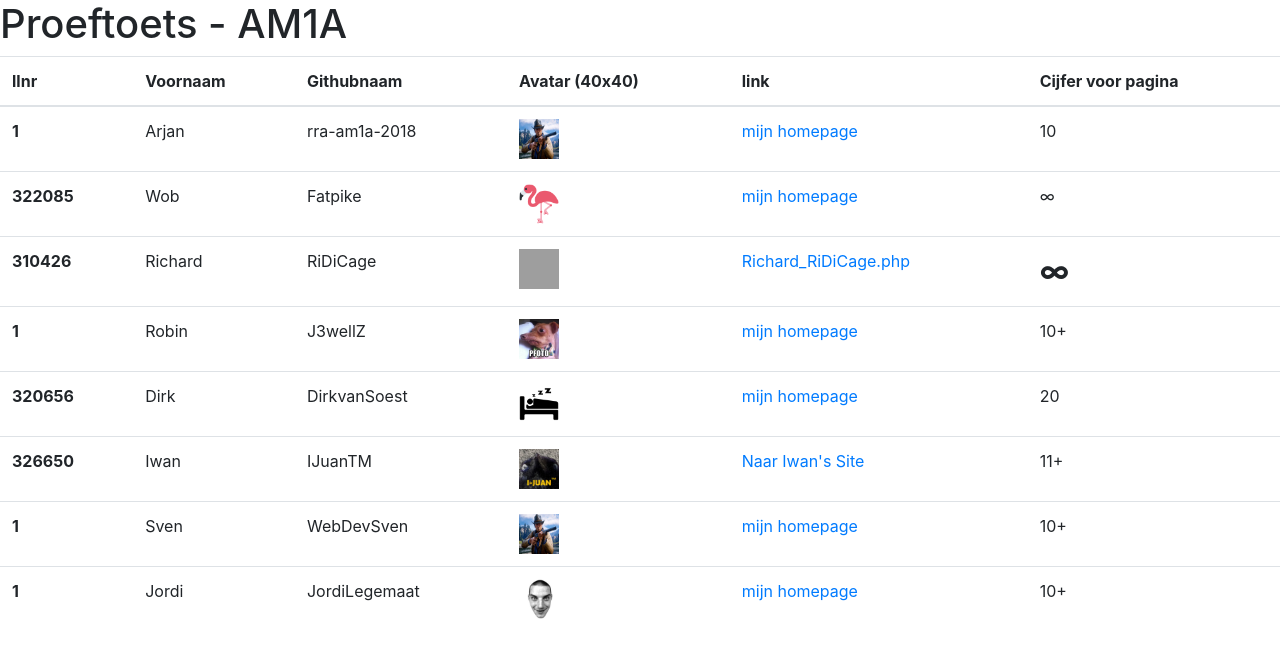
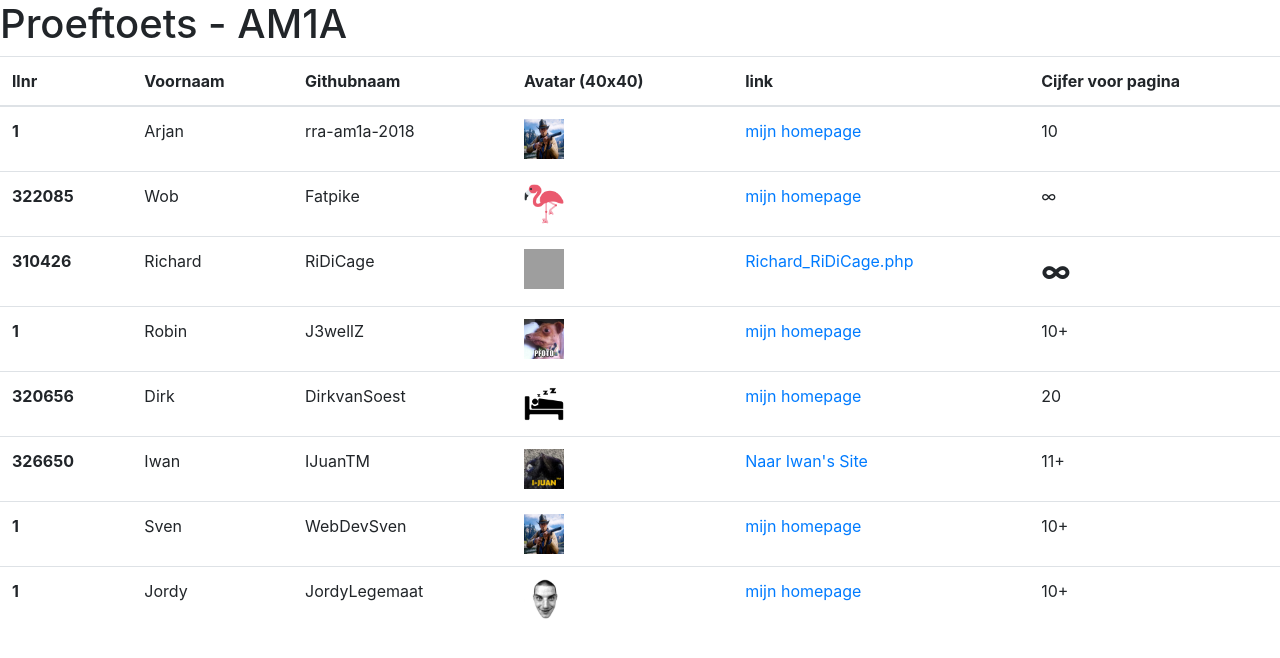
Before and after one commit to rra-am1a-2018/proeftoets-am1a, a PHP site: page / in a window 1280 px wide. Shown: the top 658 px of the page. Run offline with PHP 8.4, Linux system fonts and the light colour scheme; grey boxes are pictures that could not be loaded.

Commit message:
fix jordy zijn naam

```diff
--- a/index.php
+++ b/index.php
@@ -106,10 +106,10 @@
 
                 <tr>
                     <th scope="row">1</th>
-                    <td>Jordi</td>
-                    <td>JordiLegemaat</td>
+                    <td>Jordy</td>
+                    <td>JordyLegemaat</td>
                     <td><img src="./img/steen.jpg" width="40px" height="40px" /></td>
-                    <td><a href="./jordi_jordilegemaat.php">mijn homepage</a></td>
+                    <td><a href="./jordy_jordilegemaat.php">mijn homepage</a></td>
                     <td>10+</td>
                 </tr>
             </tbody>
```
